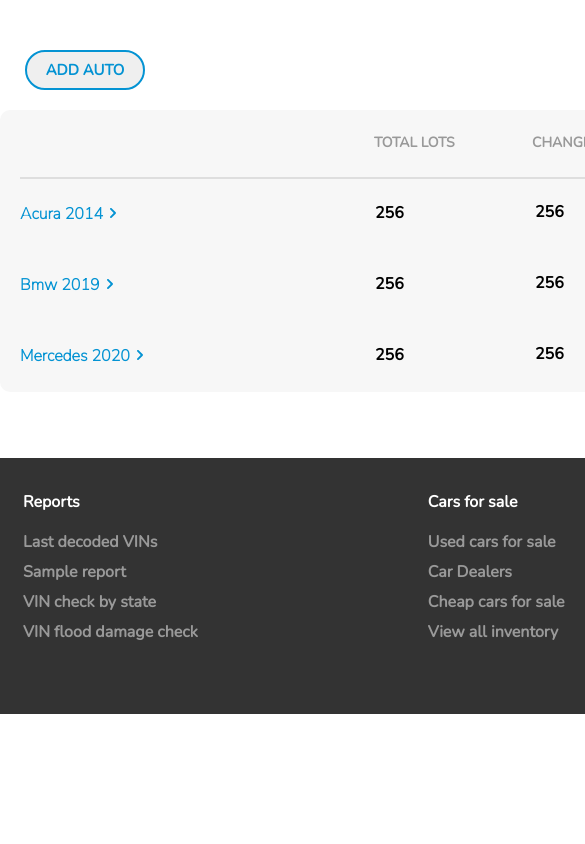
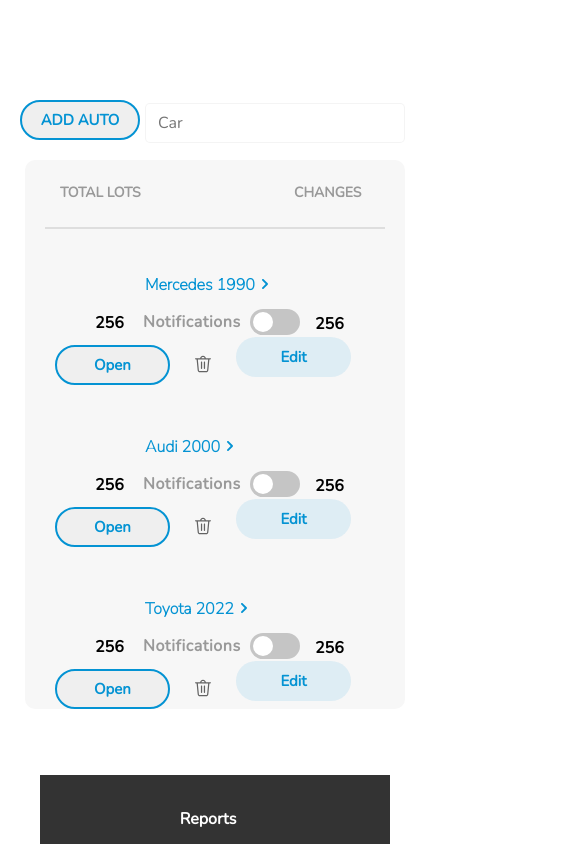
Before and after one commit to EalsyCoD/Saved-Searches, a React (Create React App) app: page / in a window 390 px wide. Shown: the top 844 px of the page, 585 px wide, since content can reach past the window. Built offline with nearby package versions, Linux system fonts and the light colour scheme; data requests are answered from the project's data file.

Commit message:
added adaptive and fixs bags

```diff
--- a/db.json
+++ b/db.json
@@ -1,23 +1,22 @@
 {
-    "autos":[
+  "autos": [
     {
-        "id": 1,
-        "make": "Acura",
-        "year": 2014,
-        "notifications": true
+      "id": 1,
+      "make": "Mercedes",
+      "year": 1990,
+      "notifications": false
     },
     {
-        "id": 2,
-        "make": "Bmw",
-        "year": 2019,
-        "notifications": false
+      "id": 2,
+      "make": "Audi",
+      "year": "2000",
+      "notifications": false
     },
     {
-        "id": 3,
-        "make": "Mercedes",
-        "year": 2020,
-        "notifications": false
+      "make": "Toyota",
+      "year": "2022",
+      "notifications": false,
+      "id": 3
     }
-
-]
+  ]
 }
--- a/src/Components/AutoEdit/AutoEdit.js
+++ b/src/Components/AutoEdit/AutoEdit.js
@@ -10,7 +10,6 @@
     const [modal, setModal] = useState(false)
 
     const handleEdit = (auto) => {
-        console.log('edit', auto)
         const makeEdit = {
             ...auto,
             make: edit.make,
@@ -29,7 +28,7 @@
 
        <Modalwindow visible={modal} setVisible={setModal}>
 
-        <div className={cl.container} onClick={() => {console.log('click auto', auto)}}>
+        <div className={cl.container} >
             <button className={cl.button} type="submit" onClick={() => handleEdit(auto.auto)}></button>
             <input className={cl.input} type="text" value={edit.make} onChange={e => setEdit({
                 ...edit, make: e.target.value
--- a/src/Components/AutoEdit/AutoEdit.module.scss
+++ b/src/Components/AutoEdit/AutoEdit.module.scss
@@ -52,7 +52,7 @@
 }
 .edit{
     position: absolute;
-    margin: -41px 0  0 981px;
+    margin: -48px 0  0 981px;
     width: 115px;
     height: 40px;
     background: rgba(4, 147, 211, 0.1);
--- a/src/Components/AutoList/Auto.js
+++ b/src/Components/AutoList/Auto.js
@@ -6,10 +6,9 @@
 import deleteimg from '../../images/delete.svg'
 
 import Notifications from '../Notifications/Notifications.js'
-import ModalWindow from '../ModalWindow/ModalWindow.js'
 import AutoEdit from '../AutoEdit/AutoEdit.js'
 
-import { deleteAuto, updateAuto } from '../../ducks/actions/AutoAction.js'
+import { deleteAuto } from '../../ducks/actions/AutoAction.js'
 
 const Auto = () => {
     const dispatch = useDispatch()
@@ -20,19 +19,15 @@
     const [searchTerm, setSearchTerm] = useState('')
 
     const autos = useSelector((state) => {
-        console.log(state.autos.autos)
         return state.autos.autos
     })
     const handleDelete = (id) => {
         dispatch(deleteAuto(id))
     }
-    const handleEdit = (make) => {
-        dispatch(updateAuto(make))
-    }
     return (
         <>
         <div className={cl.make}>
-           <div className={cl.tdoby}>
+           <div className={cl.tbody}>
            <input onChange={event => {setSearchTerm(event.target.value)}}
             className={cl.input} type="text" placeholder={'Car'}></input>
                {autos.filter((make) => {
@@ -54,6 +49,7 @@
                         <p className={cl.totalchange}>256</p>
                     <Notifications />
                     </div>
+                    <div className={cl.btns}>
                     <div className={cl.btn}>
                         <button className={cl.open} type="submit">Open</button>
                     </div>
@@ -64,6 +60,7 @@
                         <img onClick={() => {
                             handleDelete(make.id)
                         }} src={deleteimg} alt="delete"></img>
+                        </div>
                     </div>
                    </div>
                ))}
--- a/src/Components/AutoList/AutoList.module.scss
+++ b/src/Components/AutoList/AutoList.module.scss
@@ -3,15 +3,41 @@
     height: 282px;
     background: #F7F7F7;
     border-radius: 10px;
-    height: 282px;
+    height: 100%;
     margin:  20px auto;
+ @media (max-width: 1024px){
+     width: 1000px;
+     margin-left: 20px;
+ }
+ @media (max-width: 768px){
+     width: 768px;
+     margin-left: 20px;
+ }
+ @media (max-width: 425px){
+     width: 380px;
+     height: 100%;
+     margin-left: 25px;
+ }
 
 }
 .main{
     display: flex;
     margin: 0 0 0 374px;
+    @media (max-width: 1024px){
+        margin-left: 220px;
+    }
+    @media (max-width: 768px){
+        margin-left: 155px;
+    }
 }
-
+.btns{
+    @media (max-width: 1024px){
+        margin-left: -160px;
+    }
+    @media (max-width: 768px){
+        margin-left: -400px;
+    }
+}
 .total{
     width: 84px;
     height: 24px;
@@ -20,6 +46,12 @@
     font-size: 14px;
     font-style: normal;
     color: #999999;
+    @media (max-width: 768px){
+       margin-left: -5px;
+    }
+    @media (max-width: 425px){
+       margin-left: -120px;
+    }
 }
 
 .changes{
@@ -31,6 +63,12 @@
     font-size: 14px;
     font-style: normal;
     color: #999999;
+    @media (max-width: 768px){
+        margin-left: 10px;
+     }
+     @media (max-width: 425px){
+        margin-left: 150px;
+     }
 }
 
 .linestyle{
@@ -42,6 +80,15 @@
     height: 2px;
     margin: 20px 20px;
     background: rgba(0, 0, 0, 0.1);
+    @media (max-width: 1024px){
+        width: 960px;
+    }
+    @media (max-width: 768px){
+        width: 710px;
+    }
+    @media (max-width: 425px){
+        width: 340px;
+    }
 }
 
 .make{
@@ -57,9 +104,29 @@
 .all{
     display: flex;
     height: 0;
-    margin-top: -15px;
+    margin-top: -10px;
+    @media (max-width: 1024px){
+        margin-top: -25px;
+        margin-left: 20px;
+    }
+    @media (max-width: 425px){
+        margin-left: 230px;
+        margin-top: -10px;
+    }
+
 }
-
+.tot{
+    @media (max-width: 1024px){
+        margin-left: -140px;
+    }
+    @media (max-width: 768px){
+        margin-left: -370px;
+    }
+    @media (max-width: 425px){
+        margin-left: -560px;
+        margin-top: 100px;
+    }
+}
 .tdname{
     font-family: 'Nunito Sans', sans-serif;
     height: 24px;
@@ -75,6 +142,12 @@
     font-weight: 600;
     font-size: 16px;
     margin: 60px 0 0 355px;
+    @media (max-width: 768px){
+        margin-left: 540px;
+    }
+    @media (max-width: 425px){
+        margin-left: 830px;
+    }
 }
 .totalchange{
     font-family: 'Nunito';
@@ -82,13 +155,19 @@
     font-weight: 600;
     font-size: 16px;
     margin: -23px 0 0 515px;
+    @media (max-width: 768px){
+        margin-left: 610px;
+    }
+    @media (max-width: 425px){
+        margin-left: 610px;
+    }
 }
 .btn{
     padding: 15px 0 0 0;
 }
 .open{
     position: absolute;
-    margin: -21px 0  0 856px;
+    margin: -28px 0  0 856px;
     width: 115px;
     height: 40px;
     border: 2px solid #0493D3;
@@ -104,9 +183,18 @@
         background-color: #0493D3 ;
         transition: 1s;
     }
+    @media (max-width: 425px){
+        margin-top: 20px;
+        margin-left: 410px;
+    }
+
 }
 .btnedit{
     padding-top: 20px;
+    @media (max-width: 425px){
+        margin-top: 40px;
+        margin-left: -390px;
+    }
 }
 .edit{
     position: absolute;
@@ -131,6 +219,11 @@
 .deleteimgD{
  margin: -30px 0 0 1105px;
  cursor: pointer;
+ @media (max-width: 425px){
+     position: absolute;
+     margin-top: -30px;
+     margin-left: 550px;
+}
 }
 
 .input{
@@ -141,4 +234,20 @@
     padding: 9px 0 9px 12px;
     border: 1px solid rgba(170,170,170,0.13);
     border-radius: 5px;
+    @media (max-width: 1024px){
+        position: relative;
+        top: -80px;
+        right: 150px;
+
+    }
+    @media (max-width: 768px){
+        position: relative;
+        top: -80px;
+        right: 380px;
+    }
+    @media (max-width: 425px){
+        position: relative;
+        top: -80px;
+        right: 765px;
+    }
 }
--- a/src/Components/Footer/Footer.js
+++ b/src/Components/Footer/Footer.js
@@ -3,6 +3,7 @@
 const Footer = () => {
     return (
         <div className={cl.container}>
+            <div className={cl.Wrapper}>
             <div className={cl.block1}>
            <h1>Reports</h1>
            <ul>
@@ -31,6 +32,7 @@
                <li>Affilate</li>
            </ul>
            </div>
+           </div>
         </div>
     );
 }
--- a/src/Components/Footer/Footer.module.scss
+++ b/src/Components/Footer/Footer.module.scss
@@ -3,19 +3,56 @@
     width: 1150px;
     height: 256px;
     background-color: #333333;
-    display: flex;
+    @media (max-width: 1024px){
+        width: 1000px;
+        margin-left: 20px;
+    }
+    @media (max-width: 768px) {
+        width: 768px;
+
+      }
+    @media (max-width: 425px) {
+        margin-left: 40px;
+        height: 100%;
+        width: 350px;
+      }
+}
+
+.Wrapper{
+display: flex;
+@media (max-width: 768px) {
+    width: 200px;
+  }
+  @media (max-width: 425px) {
+    display: block;
+    text-align: center;
+    padding-left: 60px;
+  }
 }
 
 .block1{
     padding: 33px 0 0 23px;
+    @media (max-width: 425px) {
+        margin: 0 0 0 150px;
+      }
+
 }
 
 .block2{
     padding: 33px 0 0 230px;
+    @media (max-width: 768px) {
+        margin: 0 0 0 -60px;
+      }
 }
 
 .block3{
     padding: 33px 0 0 260px;
+    @media (max-width: 768px) {
+        margin: 0 0 0 -180px;
+      }
+    @media (max-width: 425px) {
+        margin: -10px 0 0 -90px;
+      }
 }
 
 h1{
@@ -24,6 +61,9 @@
     font-weight: 800;
     font-size: 16px;
     color: #FFFFFF;
+    @media (max-width: 425px) {
+        margin-left: -130px;
+      }
 }
 
 h2{
@@ -32,6 +72,9 @@
     font-weight: 800;
     font-size: 16px;
     color: #FFFFFF;
+    @media (max-width: 425px) {
+        margin-left: -120px;
+      }
 }
 
 h3{
@@ -40,10 +83,21 @@
     font-weight: 800;
     font-size: 16px;
     color: #FFFFFF;
+    @media (max-width: 425px) {
+        margin-left: -120px;
+      }
 }
 
 ul{
    margin-top: 10px;
+   @media (max-width: 768px) {
+    width: 180px;
+
+  }
+   @media (max-width: 425px) {
+    margin-left: -150px;
+  }
+
 }
 
 li{
--- a/src/Components/Header/Header.module.scss
+++ b/src/Components/Header/Header.module.scss
@@ -4,7 +4,17 @@
     justify-content: space-between;
     padding: 50px 30px 0 25px;
     margin: auto;
-
+    @media (min-width: 1024px) {
+        width: 50em;
+        padding: 100px 0  0 0;
+      }
+    @media (max-width: 768px) {
+        width: 45rem;
+        padding: 100px 0  0 0;
+      }
+    @media (max-width: 425px) {
+        padding: 100px 0  0 20px;
+      }
 }
 .text {
     margin-top: 10px;
--- a/src/Components/ModalWindow/ModalWindow.module.scss
+++ b/src/Components/ModalWindow/ModalWindow.module.scss
@@ -22,4 +22,21 @@
     display: flex;
     justify-content: center;
     align-items: center;
+    @media (max-width: 1024px){
+        position: absolute;
+        margin-top: -350px;
+        width: 15rem;
+
+    }
+    @media (max-width: 768px){
+        position: absolute;
+        margin-top: -350px;
+        margin-left: -250px;
+    }
+    @media (max-width: 425px){
+        position: absolute;
+        width: 250px;
+        margin-top: 80px;
+        margin-left: -260px;
+    }
 }
--- a/src/Components/Notifications/styles.js
+++ b/src/Components/Notifications/styles.js
@@ -4,6 +4,12 @@
     display: flex;
     align-items: center;
     margin: -25px 658px;
+    @media (max-width: 1024px){
+      width: 7em;
+    }
+    @media (max-width: 768px){
+      width: 5em;
+    }
 `
 
 export const TextLabel = styled.p`
```
